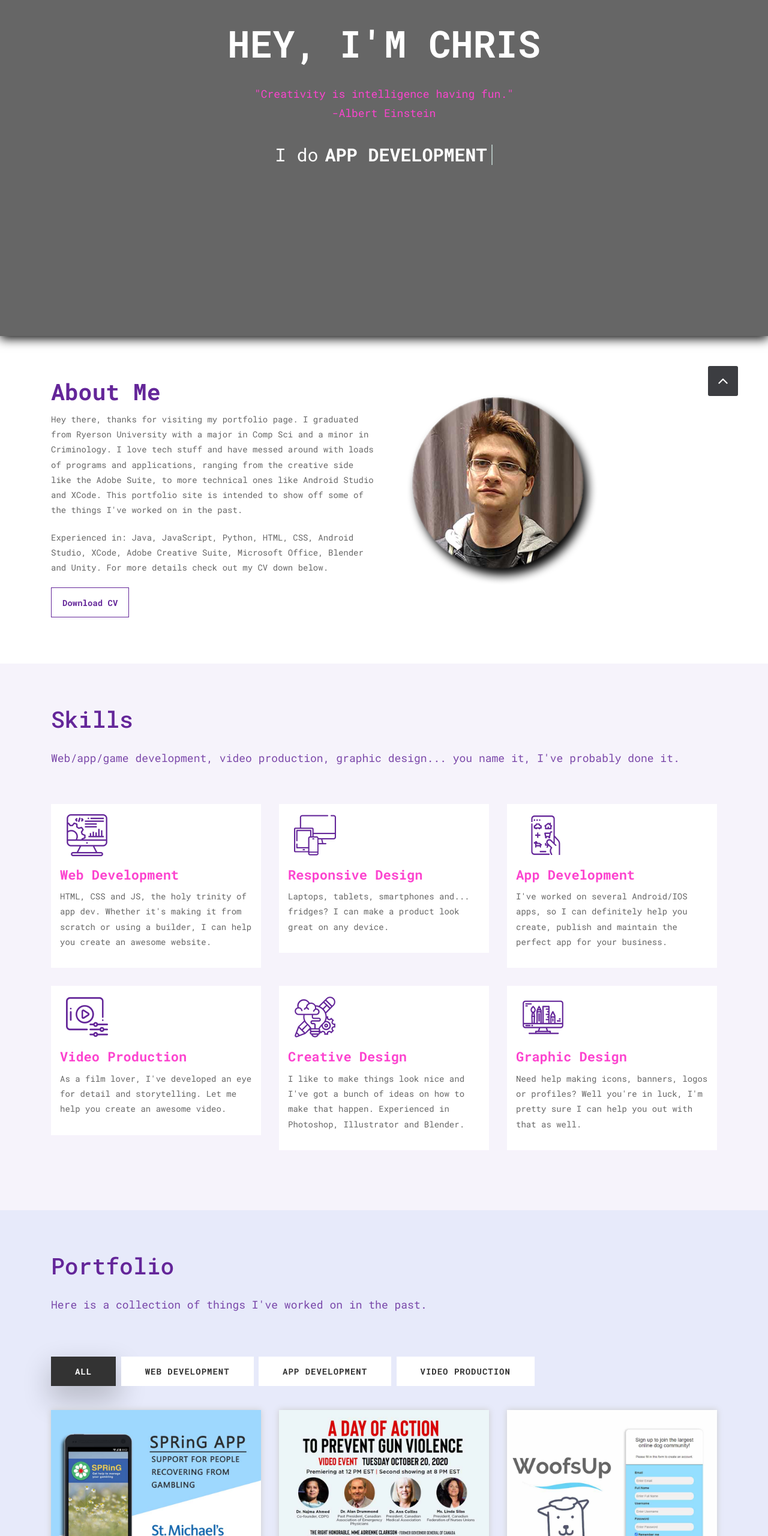
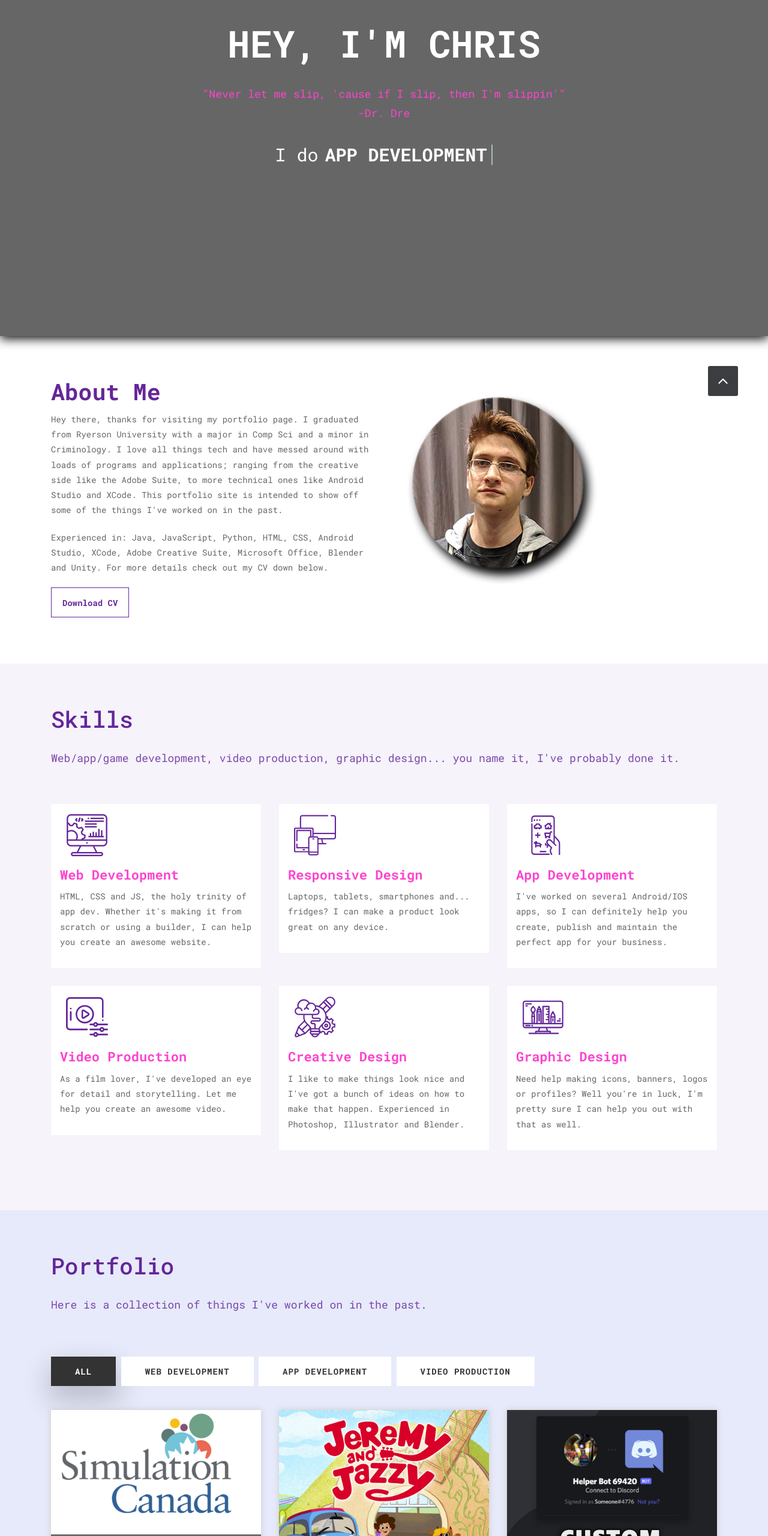
Before and after one commit to cgruca/cgruca.github.io, a plain HTML site: page index.html in a window 1280 px wide. Shown: the part 240-2800 px from the top of the page at 60% size. Drawn offline with Linux system fonts and the light colour scheme; files whose address does not match are found by name.

Commit message:
new projects added, resume update

```diff
--- a/index.html
+++ b/index.html
@@ -89,7 +89,7 @@
 	<section id="home" class="main-banner parallaxie" style="background: url('uploads/neon-bg1.jpg')">
 		<div class="heading">
 			<h1>Hey, I'm Chris</h1>
-			<p>"Creativity is intelligence having fun."<br>-Albert Einstein</p>
+			<p>"Never let me slip, 'cause if I slip, then I'm slippin'"<br>-Dr. Dre</p>
 			<h3 class="cd-headline clip is-full-width">
 				<span>I do  </span>
 				<span class="cd-words-wrapper">
@@ -110,7 +110,7 @@
                 <div class="col-md-6">
                     <div class="message-box">
                         <h2>About Me</h2>
-                        <p>Hey there, thanks for visiting my portfolio page. I graduated from Ryerson University with a major in Comp Sci and a minor in Criminology. I love tech stuff and have messed around with loads of programs and applications, ranging from the creative side like the Adobe Suite, to more technical ones like Android Studio and XCode. This portfolio site is intended to show off some of the things I've worked on in the past.</p>
+                        <p>Hey there, thanks for visiting my portfolio page. I graduated from Ryerson University with a major in Comp Sci and a minor in Criminology. I love all things tech and have messed around with loads of programs and applications; ranging from the creative side like the Adobe Suite, to more technical ones like Android Studio and XCode. This portfolio site is intended to show off some of the things I've worked on in the past.</p>
                         <p>Experienced in: Java, JavaScript, Python, HTML, CSS, Android Studio, XCode, Adobe Creative Suite, Microsoft Office, Blender and Unity. For more details check out my CV down below.</p>
                         <a href="uploads/Resume_2021.pdf" class="sim-btn btn-hover-new" data-text="Download CV" target="_blank"><span>Download CV</span></a>
                     </div><!-- end messagebox -->
@@ -220,6 +220,33 @@
 			</div>
 
 			<div class="gallery-list row">
+        <div class="col-md-4 col-sm-6 gallery-grid gal_a">
+          <div class="gallery-single fix">
+            <img src="uploads/gallery_sim_canada_web.jpg" class="img-fluid" alt="Image">
+            <div class="img-overlay">
+              <a href="https://learn.simulationcanada.ca/stitch/" target="_blank" class="hoverbutton global-radius"><i class="fa fa-external-link"></i></a>
+            </div>
+          </div>
+        </div>
+
+        <div class="col-md-4 col-sm-6 gallery-grid gal_a gal_b">
+          <div class="gallery-single fix">
+            <img src="uploads/gallery_jaj_app.jpg" class="img-fluid" alt="Image">
+            <div class="img-overlay">
+              <a href="https://rocketfund.ca/directory/preschool/" target="_blank" class="hoverbutton global-radius"><i class="fa fa-external-link"></i></a>
+            </div>
+          </div>
+        </div>
+
+        <div class="col-md-4 col-sm-6 gallery-grid gal_b">
+          <div class="gallery-single fix">
+            <img src="uploads/gallery_discord_bot.jpg" class="img-fluid" alt="Image">
+            <div class="img-overlay">
+              <a href="https://discord.com/oauth2/authorize?scope=bot&client_id=863069935910780950" target="_blank" class="hoverbutton global-radius"><i class="fa fa-external-link"></i></a>
+            </div>
+          </div>
+        </div>
+
         <div class="col-md-4 col-sm-6 gallery-grid gal_b">
           <div class="gallery-single fix">
             <img src="uploads/gallery_spring_app.jpg" class="img-fluid" alt="Image">
```
Also changed, not shown: uploads/gallery_discord_bot.jpg (added), uploads/gallery_jaj_app.jpg (added), uploads/gallery_sim_canada_web.jpg (added), 1 other file. Lines whose indentation alone changed are shown as unchanged.
